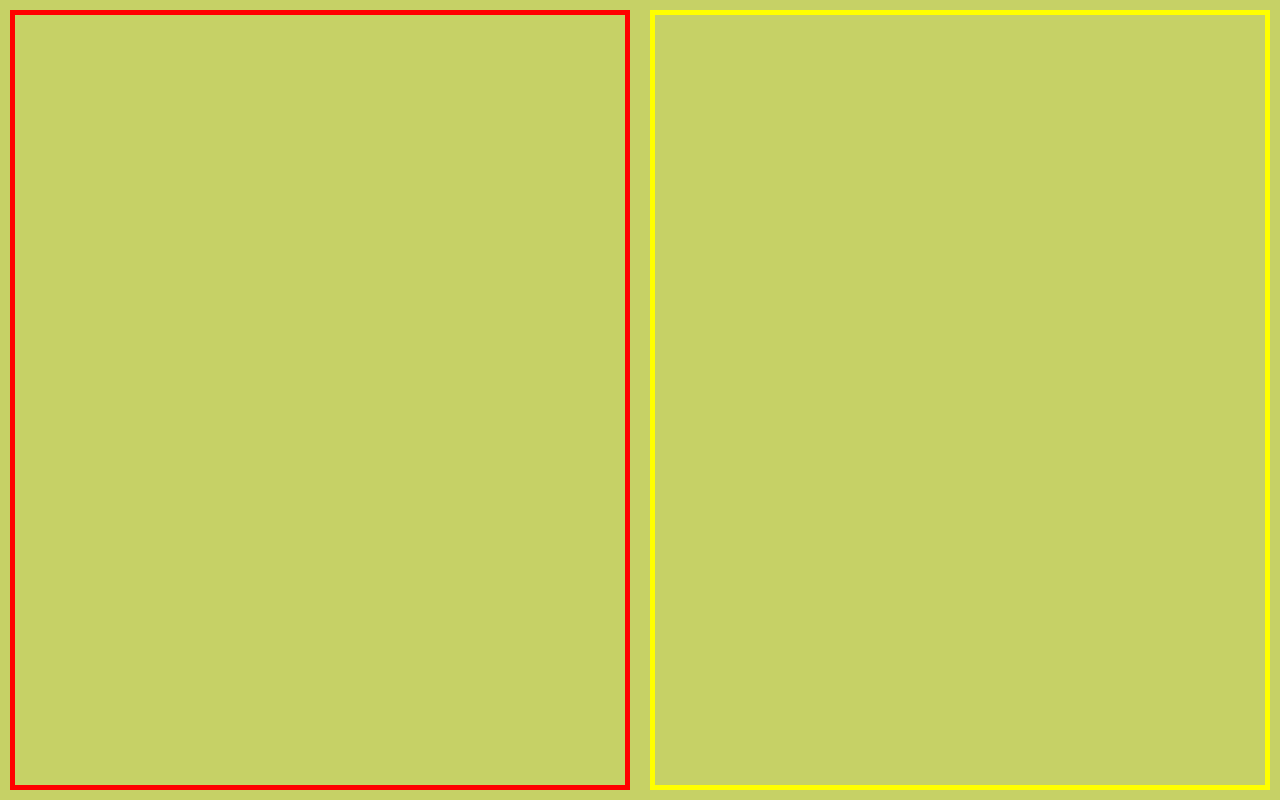
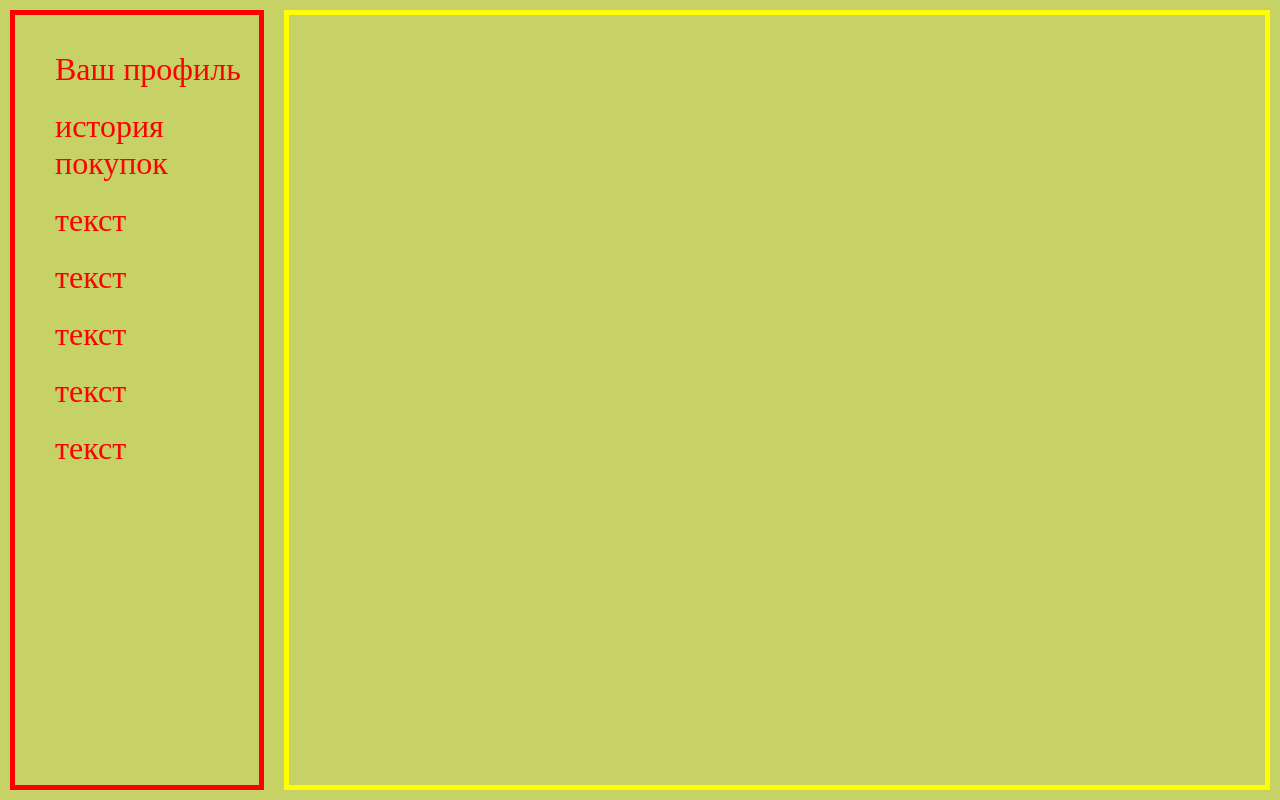
Before and after one commit to miskaOlega/store-dogs, a React (Create React App) app: page /account in a window 1280 px wide. Built offline with nearby package versions, Linux system fonts and the light colour scheme; data requests are answered from the project's data file.

Commit message:
work account

```diff
--- a/src/accounts/account/Account.jsx
+++ b/src/accounts/account/Account.jsx
@@ -8,7 +8,18 @@ const {account} = useContext(ContextAccounts);
     return (
     <div id={style.container}>
 
-        <div id={style.columnLeft}></div>
+        <div id={style.columnLeft}>
+            <ul>
+                <li>Ваш профиль</li>
+                <li>история покупок</li>
+                <li>текст</li>
+                <li>текст</li>
+                <li>текст</li>
+                <li>текст</li>
+                <li>текст</li>
+
+            </ul>
+        </div>
         <div id={style.columnRight}></div>
 
     </div>
--- a/src/styles/styleOfAccount.module.css
+++ b/src/styles/styleOfAccount.module.css
@@ -5,12 +5,23 @@ div#container {
 
 div#columnLeft {
     border: 5px solid red;
-    flex-basis: 50%;
+    flex-basis: 20%;
     margin: 10px;
+    overflow: hidden;
+    display: flex;
+    justify-content: center;
+    ul {
+        list-style-type: none;
+        li {
+            color: red;
+            font-size:xx-large;
+            margin-top: 20px;
+        }
+    }
 }
 
 div#columnRight {
-    flex-basis: 50%;
+    flex-basis: 80%;
     margin: 10px;
     border: 5px solid yellow;
 }
--- a/src/styles/styleOfReload.module.css
+++ b/src/styles/styleOfReload.module.css
@@ -4,6 +4,7 @@
 }
 
 #body {
+    height: 100vh;
     display:flex;
     flex-direction: column;
     justify-content: center;
```
